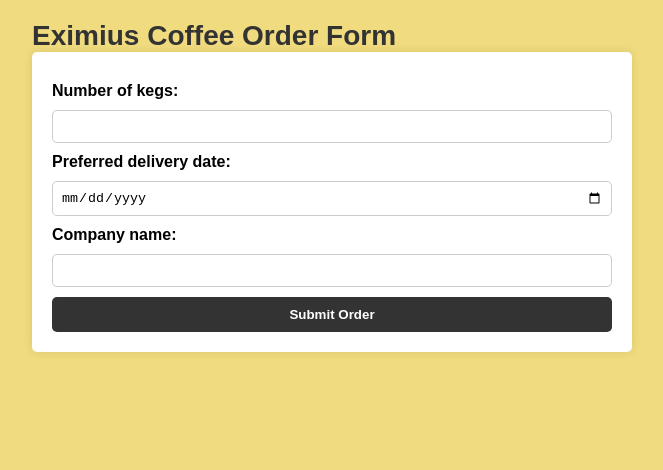
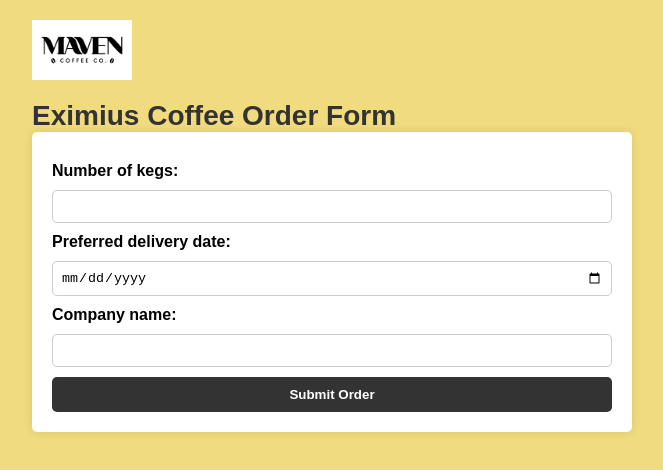
Before and after one commit to ulamatta/Maven_Coffee, a plain HTML site: page index.html in a window 1280 px wide. Shown: the whole page, without its empty margins (308-971 px from the left). Drawn offline with Linux system fonts and the light colour scheme.

Commit message:
Update index.html

```diff
--- a/index.html
+++ b/index.html
@@ -7,6 +7,9 @@
     <link rel="stylesheet" href="styles.css">
 </head>
 <body>
+    <header>
+        <img src="logo.png" alt="Eximius Coffee Logo" class="logo">
+    </header>
     <h1>Eximius Coffee Order Form</h1>
 
     <form id="order-form">
```
